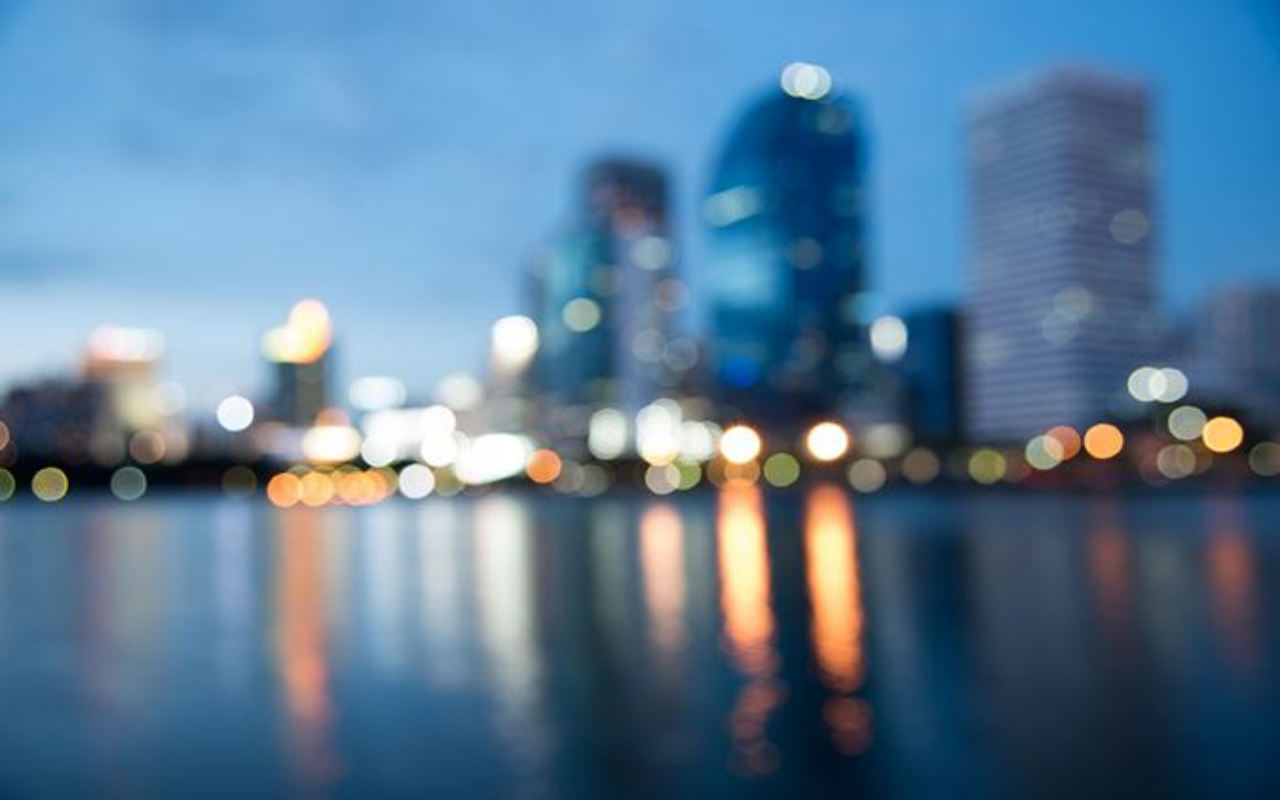
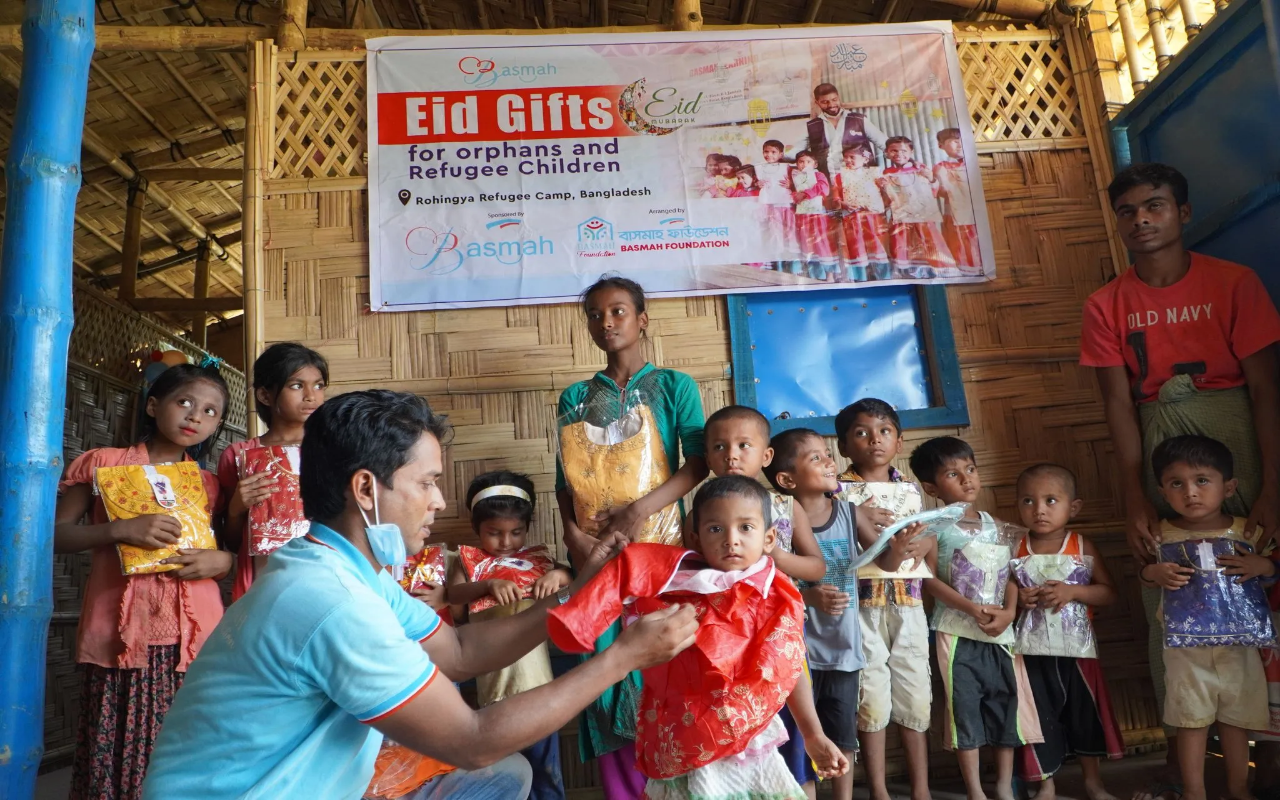
Before and after one commit to Abdulmuhaimin-Ali/fund-fraud-detection, a Next.js app in the folder frontend/: page /donation in a window 1280 px wide. Built offline with nearby package versions, Linux system fonts and the light colour scheme.

Commit message:
Added more UI components to Basket

```diff
--- a/frontend/src/app/basket/page.tsx
+++ b/frontend/src/app/basket/page.tsx
@@ -12,7 +12,7 @@
       <main className="max-w-7xl mx-auto px-4 py-8">
         <div className="grid grid-cols-1 lg:grid-cols-2 gap-8">
           <div>
-            <h1 className="text-2xl font-semibold mb-6">Shopping cart</h1>
+            <h1 className="text-2xl font-semibold mb-6 text-black">Shopping cart</h1>
             <div>
               {cart.map((item) => {
                 return (
--- a/frontend/src/app/donation/page.tsx
+++ b/frontend/src/app/donation/page.tsx
@@ -9,9 +9,9 @@
 
   const product = {
     id: val,
-    name: "Handmade Fresh Table",
-    price: 687,
-    image: "https://placeimg.com/640/480/any?r=0.9178516507833767",
+    name: "Feeding Orphan",
+    price: 0,
+    image: "/orphan.webp",
     description:
       "Andy shoes are designed to keep in mind durability as well as trends, the most stylish range of shoes & sandals",
   };
@@ -24,7 +24,7 @@
         {/* Left Column - Image */}
         <div className="relative aspect-[4/3] rounded-lg overflow-hidden">
           <Image
-            src="/MSA.jpg?height=600&width=800"
+            src="/orphan.webp?height=600&width=800"
             alt="Zakat-Picture"
             fill
             className="object-cover"
@@ -40,17 +40,22 @@
           </h1>
           <div className="prose max-w-none mb-8">
             <p className="text-[#374151]">
-              Lorem ipsum dolor sit amet, consectetur adipiscing elit. Duis id
-              cursus lorem. Donec ac eros vitae ipsum vehicula vestibut. Quisque
-              faucibus ante eu risus porta, auctor varius est rhoncus. Sed ut
-              lacinia libero, id viverra porta. Suspendisse imperdiet, venenatis
-              mi. Integer pellentesque molestie dictum.
+            Zakat plays a vital role in providing essential
+            care and support to orphans who have lost their
+            parents and guardians. Through your generous contributions,
+            these vulnerable children receive food, shelter, education, and healthcare, ensuring they
+            have a chance at a brighter future. By fulfilling this noble duty, we can
+            help provide them with a loving environment, emotional support, and the
+            resources they need to grow and thrive. Every donation makes a difference in transforming their lives and giving them hope for a better tomorrow.
+
             </p>
             <p className="text-[#374151] mt-4">
-              Maecenas at velit non elit tincidunt aliquet vitae vitae lectus.
-              Sed elementum nec ipsum rhoncus hendrerit. Proin faucilibus metus
-              vel sis blandit, id condimentum ipsum sodales. Nullam sit amet,
-              volutpat in consectetur.
+            Beyond meeting their basic needs, supporting orphans through zakat empowers them with
+            opportunities for long-term success. Access to quality education, skill development, and emotional
+             well-being programs helps them become self-sufficient and confident individuals. Your kindness not only changes
+              their present circumstances but also shapes their future, allowing them to build a life of dignity and independence.
+              Together, we can make a lasting impact and ensure that no orphan is left behind.
+
             </p>
             <Rating />
           </div>
--- a/frontend/src/components/CartItem.tsx
+++ b/frontend/src/components/CartItem.tsx
@@ -21,10 +21,10 @@
   return (
     <div className="flex gap-4 p-4 rounded-lg border border-gray-200 shadow-sm mb-4 transition hover:shadow-md">
       <Image
-        src={image || "/placeholder.svg?height=50&width=50"}
+        src={image || "/orphan.webp?height=50&width=50"}
         alt={name}
-        width={50}
-        height={50}
+        width={100}
+        height={25}
         className="grayscale object-cover rounded-md"
       />
       <div className="flex flex-col justify-between w-full">
--- a/frontend/src/components/Nav.tsx
+++ b/frontend/src/components/Nav.tsx
@@ -9,12 +9,12 @@
         <div className="container mx-auto flex h-16 items-center justify-between px-4">
           <div className="flex items-center gap-2">
             <Image
-              src={"/logo.png"}
+              src={"/logo.webp"}
               href = "/"
               alt="logo"
               width={50}
               height={50}
-              className="h-[50px] w-[50px]" />
+              className="h-[50px] w-[70px]" />
 
             <span className="text-xl font-bold text-[#FFFFFF]">
               <a href="/">Zakat Navigator</a>
```
Also changed, not shown: frontend/public/logo.png (deleted), frontend/public/logo.webp (added).
